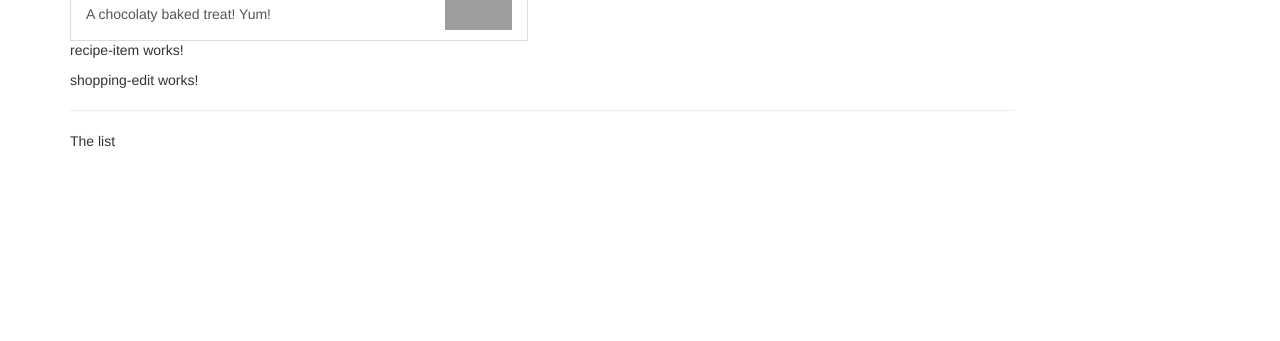
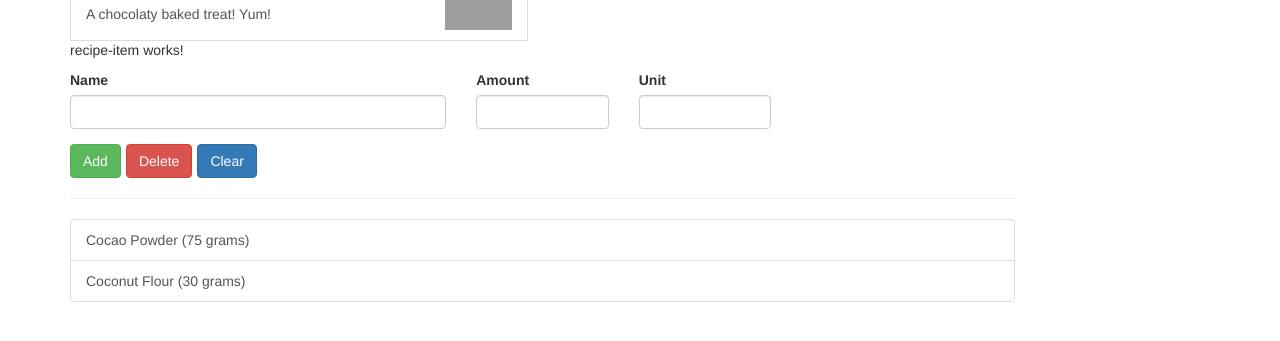
Before and after one commit to self-learning-organization/ng-course-project, an Angular app: page / in a window 1280 px wide. Shown: the part 249-590 px from the top of the page. Built offline with nearby package versions, Linux system fonts and the light colour scheme; grey boxes are pictures that could not be loaded.

Commit message:
Working on the ShoppingListComponent, Create an 'Ingredient' Model, Outputting the Shopping List and Add a Shopping List Edit Section

```diff
--- a/src/app/recipes/recipe-detail/recipe-detail.component.html
+++ b/src/app/recipes/recipe-detail/recipe-detail.component.html
@@ -14,7 +14,7 @@
             <button
                 type="button"
                 class="btn btn-primary dropdown-toggle">
-                Manage Recipe<span class="caret"></span>
+                Manage Recipe <span class="caret"></span>
             </button>
             <ul class="dropdown-menu">
                 <li><a href="#">Add Ingredients to Shopping List</a></li>
--- /dev/null
+++ b/src/app/shared/ingredient.model.ts
@@ -0,0 +1,3 @@
+export class Ingredient {
+    constructor(public name: string, public amount: number, public unit: string) {}
+}
--- a/src/app/shopping-list/shopping-edit/shopping-edit.component.html
+++ b/src/app/shopping-list/shopping-edit/shopping-edit.component.html
@@ -1 +1,27 @@
-<p>shopping-edit works!</p>
+<div class="row">
+    <div class="col-xs-12">
+        <form>
+            <div class="row">
+                <div class="col-sm-5 form-group">
+                    <label for="name">Name</label>
+                    <input type="text" id="name" class="form-control">
+                </div>
+                <div class="col-sm-2 form-group">
+                    <label for="amount">Amount</label>
+                    <input type="number" id="amount" class="form-control">
+                </div>
+                <div class="col-sm-2 form-group">
+                    <label for="unit">Unit</label>
+                    <input type="text" id="unit" class="form-control">
+                </div>
+            </div>
+            <div class="row">
+                <div class="col-xs-12 btn-toolbar"> <!-- Wrap buttons into a div with btn-toolbar so as to let bootstrap add the 4px margins -->
+                    <button class="btn btn-success" type="submit">Add</button>
+                    <button class="btn btn-danger" type="button">Delete</button>
+                    <button class="btn btn-primary" type="button">Clear</button>
+                </div>
+            </div>
+        </form>
+    </div>
+</div>
--- a/src/app/shopping-list/shopping-list.component.html
+++ b/src/app/shopping-list/shopping-list.component.html
@@ -2,6 +2,11 @@
     <div class="col-xs-10">
         <app-shopping-edit></app-shopping-edit>
         <hr>
-        <p>The list</p>
+        <ul class="list-group">
+            <a
+                class="list-group-item"
+                style="cursor: pointer"
+                *ngFor="let ingredient of ingredients">{{ ingredient.name }} ({{ ingredient.amount }} {{ ingredient.unit }})</a>
+        </ul>
     </div>
 </div>
--- a/src/app/shopping-list/shopping-list.component.ts
+++ b/src/app/shopping-list/shopping-list.component.ts
@@ -1,4 +1,6 @@
 import { Component } from '@angular/core';
+
+import { Ingredient } from '../shared/ingredient.model'
 
 @Component({
     selector: 'app-shopping-list',
@@ -7,5 +9,8 @@
 })
 
 export class ShoppingListComponent {
-
+    ingredients: Ingredient[] = [
+        new Ingredient('Cocao Powder', 75, "grams"),
+        new Ingredient('Coconut Flour', 30, "grams")
+    ];
 }
```
